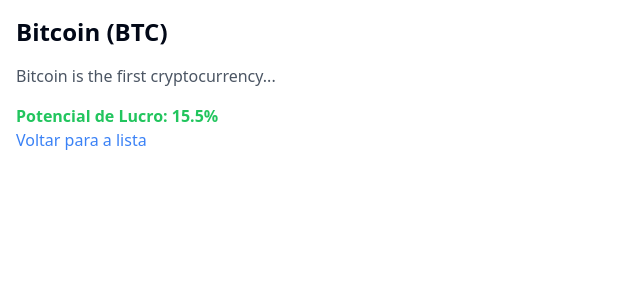
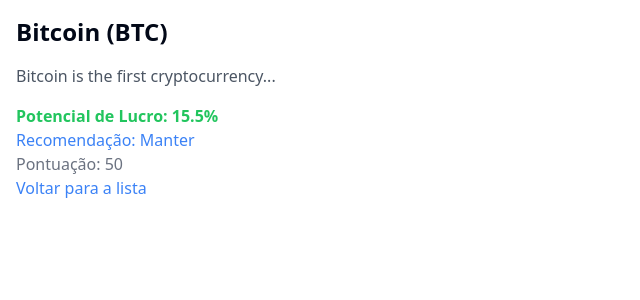
Before and after one commit to matheusppc678/Project_Cripto, a React (Vite) app: page /crypto/1 in a window 1280 px wide. Shown: the top 300 px of the page, without its empty margins (0-640 px from the left). Built offline with nearby package versions, Linux system fonts and the light colour scheme.

Commit message:
[dyad] Added crypto analysis logic and displayed recommendations and scores in the app. - wrote 3 file(s)

```diff
--- a/src/components/CryptoDetail.tsx
+++ b/src/components/CryptoDetail.tsx
@@ -3,6 +3,7 @@
 import React from 'react';
 import { useParams, Link } from 'react-router-dom';
 import { Crypto } from '@/interfaces/Crypto';
+import { analyzeCrypto } from '@/utils/cryptoAnalysis';
 
 interface CryptoDetailProps {
   cryptos: Crypto[];
@@ -21,11 +22,15 @@ const CryptoDetail: React.FC<CryptoDetailProps> = ({ cryptos }) => {
     );
   }
 
+  const { recommendation, score } = analyzeCrypto(crypto);
+
   return (
     <div className="container mx-auto p-4">
       <h1 className="text-2xl font-bold mb-4">{crypto.name} ({crypto.symbol})</h1>
       <p className="text-gray-600 mb-4">{crypto.details}</p>
       <p className="text-green-500 font-semibold">Potencial de Lucro: {crypto.potentialProfit}%</p>
+      <p className="text-blue-500">Recomendação: {recommendation}</p>
+      <p className="text-gray-500">Pontuação: {score}</p>
       <Link to="/" className="text-blue-500 hover:text-blue-700">Voltar para a lista</Link>
     </div>
   );
--- a/src/components/CryptoList.tsx
+++ b/src/components/CryptoList.tsx
@@ -3,6 +3,7 @@
 import React from 'react';
 import { Link } from 'react-router-dom';
 import { Crypto } from '@/interfaces/Crypto';
+import { analyzeCrypto } from '@/utils/cryptoAnalysis';
 
 interface CryptoListProps {
   cryptos: Crypto[];
@@ -13,14 +14,19 @@ const CryptoList: React.FC<CryptoListProps> = ({ cryptos }) => {
     <div className="container mx-auto p-4">
       <h1 className="text-2xl font-bold mb-4">Top 10 Criptomoedas com Maior Potencial de Lucro</h1>
       <ul className="grid grid-cols-1 md:grid-cols-2 lg:grid-cols-3 gap-4">
-        {cryptos.map((crypto) => (
+        {cryptos.map((crypto) => {
+          const { recommendation, score } = analyzeCrypto(crypto);
+          return (
             <li key={crypto.id} className="bg-white shadow rounded-lg p-4">
               <Link to={`/crypto/${crypto.id}`} className="block hover:bg-gray-100 transition-colors duration-200">
                 <h2 className="text-lg font-semibold">{crypto.name} ({crypto.symbol})</h2>
                 <p className="text-gray-600">Potencial de Lucro: {crypto.potentialProfit}%</p>
+                <p className="text-blue-500">Recomendação: {recommendation}</p>
+                <p className="text-gray-500">Pontuação: {score}</p>
               </Link>
             </li>
-        ))}
+          );
+        })}
       </ul>
     </div>
   );
--- /dev/null
+++ b/src/utils/cryptoAnalysis.ts
@@ -0,0 +1,63 @@
+export const analyzeCrypto = (crypto: any) => {
+  // Mock data for historical prices and volume
+  const historicalData = Array.from({ length: 90 }, (_, i) => {
+    const date = new Date();
+    date.setDate(date.getDate() - i);
+    const price =
+      crypto.potentialProfit +
+      Math.sin(i / 10) * (crypto.potentialProfit / 5);
+    const volume = 1000 + Math.random() * 500;
+    return { date, price, volume };
+  });
+
+  // Calculate 60-day average price
+  const sixtyDayPrices = historicalData.slice(0, 60).map((d) => d.price);
+  const averagePrice =
+    sixtyDayPrices.reduce((sum, price) => sum + price, 0) /
+    sixtyDayPrices.length;
+
+  // Determine trend (simple moving average)
+  const recentAverage =
+    historicalData
+      .slice(0, 7)
+      .map((d) => d.price)
+      .reduce((sum, price) => sum + price, 0) / 7;
+  const pastAverage =
+    historicalData
+      .slice(7, 14)
+      .map((d) => d.price)
+      .reduce((sum, price) => sum + price, 0) / 7;
+  const isTrendingUp = recentAverage > pastAverage;
+
+  // Determine volume trend
+  const recentVolume =
+    historicalData
+      .slice(0, 7)
+      .map((d) => d.volume)
+      .reduce((sum, volume) => sum + volume, 0) / 7;
+  const pastVolume =
+    historicalData
+      .slice(7, 14)
+      .map((d) => d.volume)
+      .reduce((sum, volume) => sum + volume, 0) / 7;
+  const isVolumeIncreasing = recentVolume > pastVolume;
+
+  // Calculate attractiveness score
+  let score = 50; // Neutral
+
+  if (isTrendingUp && crypto.potentialProfit > averagePrice && isVolumeIncreasing) {
+    score = 75; // Buy
+  } else if (!isTrendingUp && crypto.potentialProfit > averagePrice) {
+    score = 25; // Sell
+  }
+
+  // Recommendation
+  let recommendation = "Manter";
+  if (score > 60) {
+    recommendation = "Comprar";
+  } else if (score < 31) {
+    recommendation = "Vender";
+  }
+
+  return { recommendation, score: Math.round(score) };
+};
```
Lines whose indentation alone changed are shown as unchanged.
